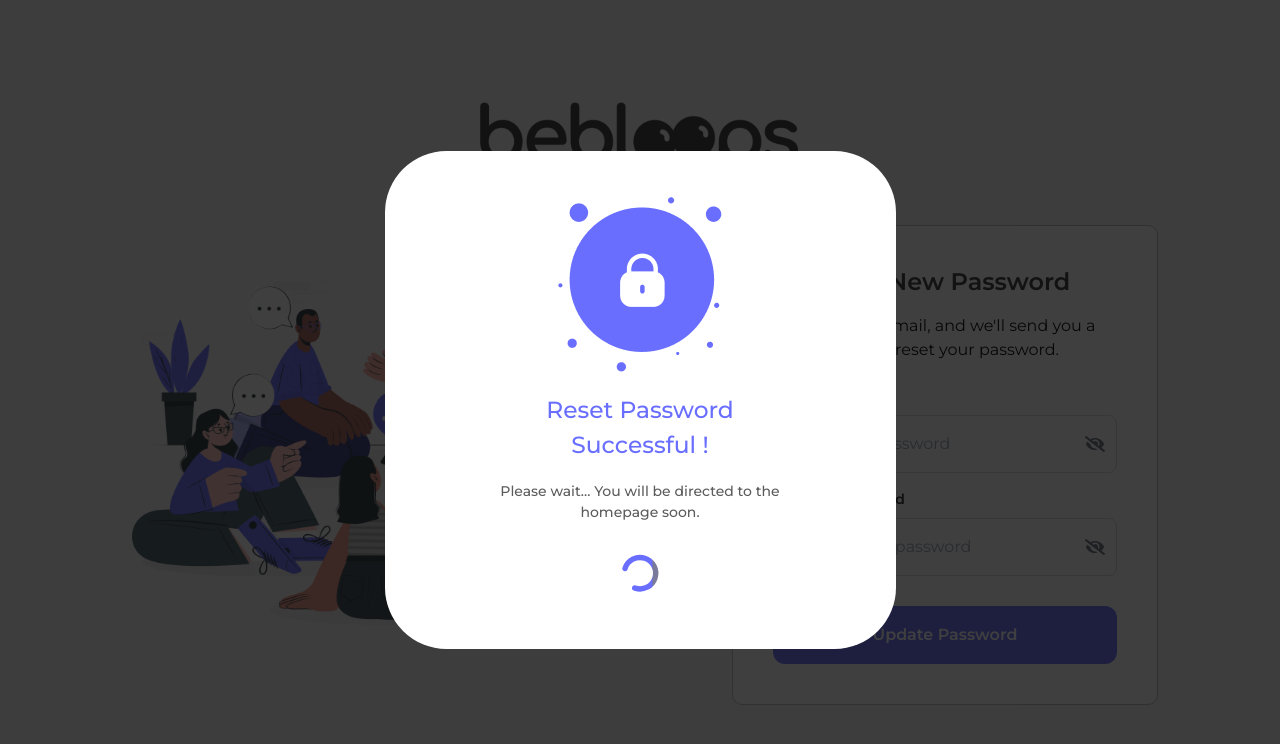
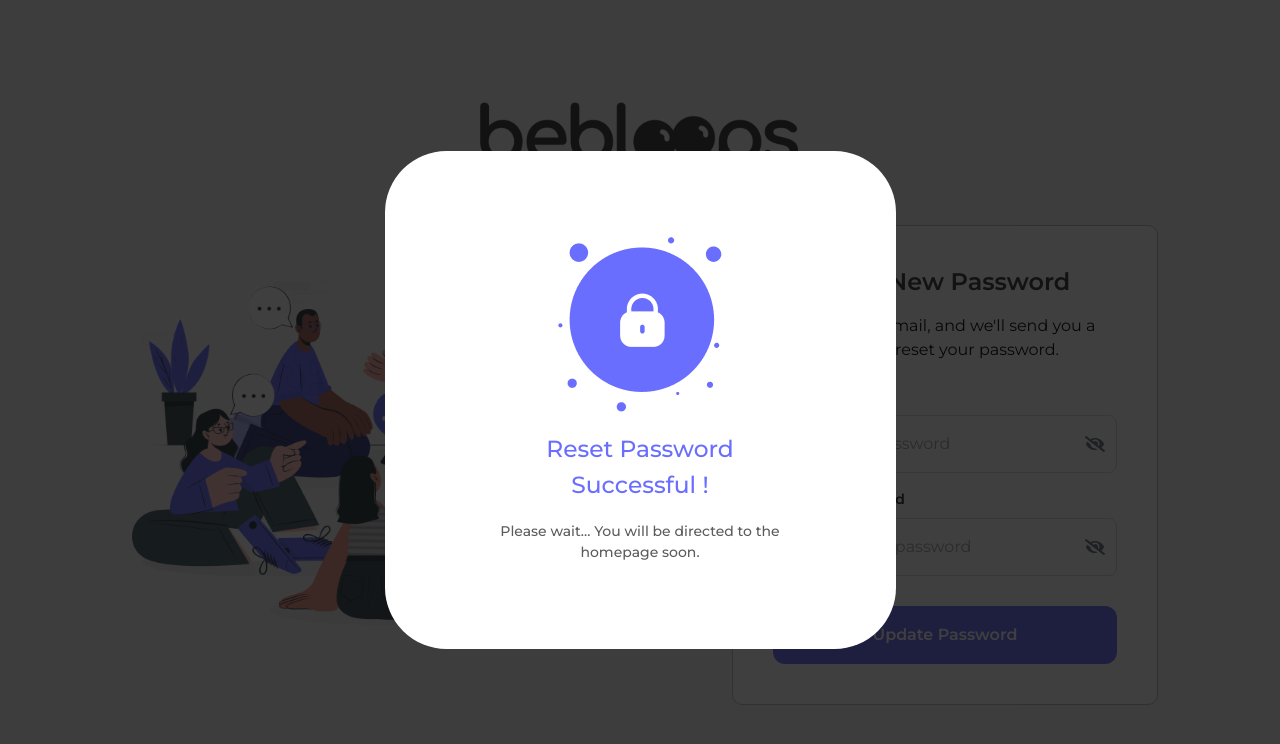
Before and after one commit to rakibuli55/bebloops, a React (Vite) app: page /auth/reset-pass in a window 1280 px wide. Both pictures are taken after typing "Sample123", "Sample123" into the empty fields and a click on the button "Update Password". Shown: the top 744 px of the page. Built offline with nearby package versions, Linux system fonts and the light colour scheme.

Commit message:
issue fixed

```diff
--- a/package.json
+++ b/package.json
@@ -22,7 +22,6 @@
     "react-dropzone": "^14.3.5",
     "react-hook-form": "^7.54.2",
     "react-icons": "^5.4.0",
-    "react-loader-spinner": "^6.1.6",
     "react-router-dom": "^7.1.5",
     "react-toastify": "^11.0.3",
     "tailwind-merge": "^3.0.1",
--- a/src/components/Modal/PasswordResetSuccessFullModal.jsx
+++ b/src/components/Modal/PasswordResetSuccessFullModal.jsx
@@ -1,6 +1,6 @@
 import React, { useState, useEffect, useRef } from "react";
 import lock from "../../assets/images/lock.png";
-import { ColorRing } from "react-loader-spinner";
+
 
 const PasswordResetSuccessFullModal = ({ isOpen, onClose }) => {
   const modalRef = useRef(null);
@@ -41,15 +41,7 @@ const PasswordResetSuccessFullModal = ({ isOpen, onClose }) => {
           Please wait... You will be directed to the homepage soon.
         </p>
 
-        <ColorRing
-          visible={true}
-          height="80"
-          width="80"
-          ariaLabel="color-ring-loading"
-          wrapperStyle={{}}
-          wrapperClass="color-ring-wrapper"
-          colors={["#696EFF", "#696EFF", "#696EFF", "#696EFF", "#7a7b9b"]}
-        />
+
       </div>
     </div>
   );
--- a/src/main.jsx
+++ b/src/main.jsx
@@ -2,8 +2,8 @@ import { StrictMode } from 'react'
 import { createRoot } from 'react-dom/client'
 import './index.css'
 import { RouterProvider } from 'react-router-dom'
-import router from './router/Router'
 import { ToastContainer } from 'react-toastify'
+import router from './router/router'
 
 createRoot(document.getElementById('root')).render(
   <StrictMode>
```
Also changed, not shown: 1 other file (tests, documents, lock files or other folders).
